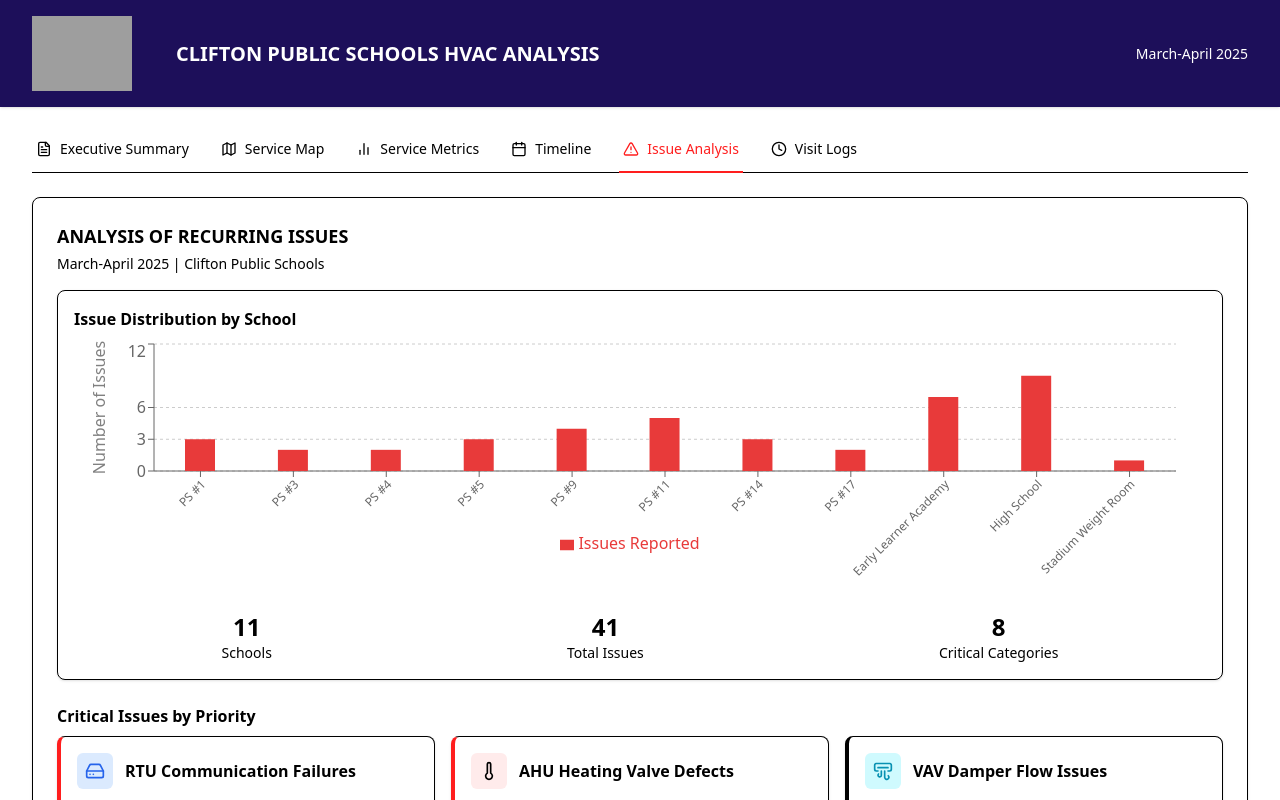
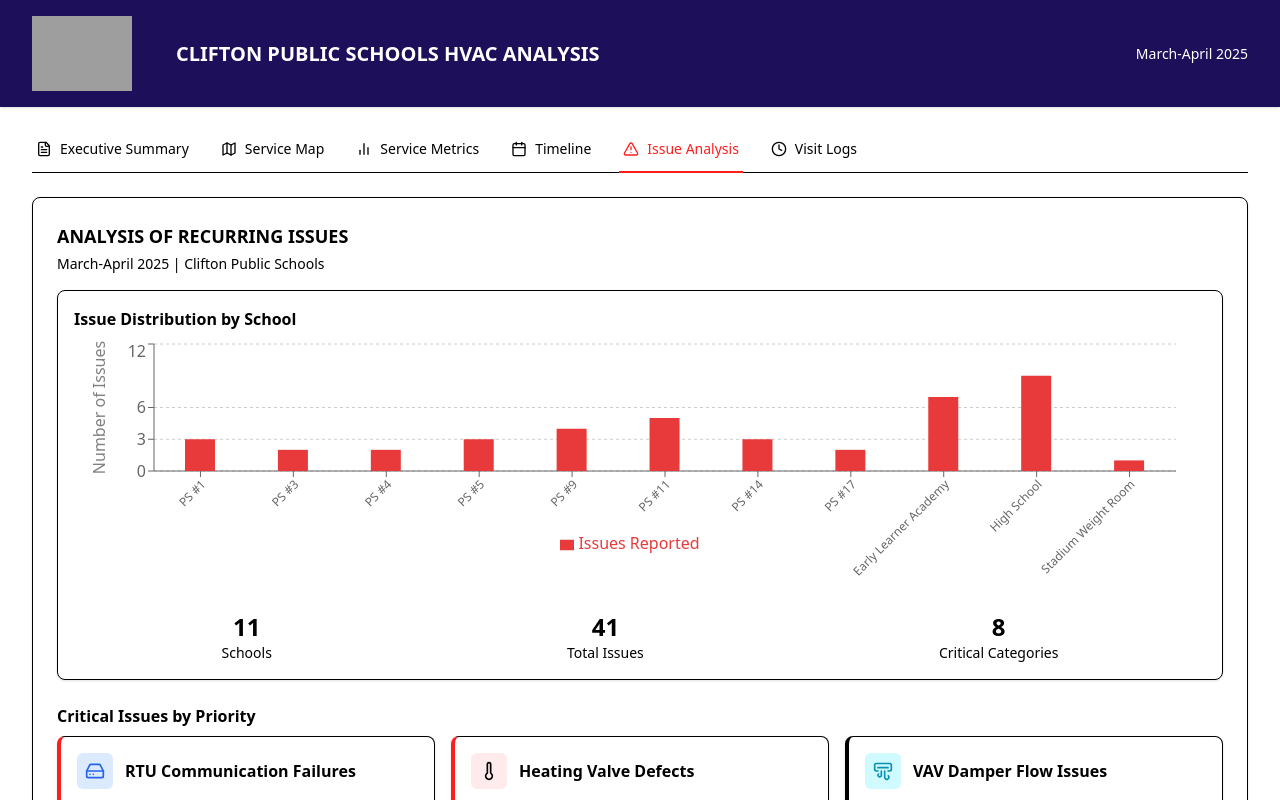
Before and after one commit to Cnoccir/ame-hvac-report, a Next.js app: page / in a window 1280 px wide. Both pictures are taken after a click on the button "Issue Analysis". Shown: the top 800 px of the page. Built offline with nearby package versions, Linux system fonts and the light colour scheme; grey boxes are pictures that could not be loaded.

Commit message:
Renamed issues to be more general, removing AHU prefixes

```diff
--- a/components/EnhancedMapView.js
+++ b/components/EnhancedMapView.js
@@ -5,17 +5,17 @@ import { SERVICE_REPORTS } from '../utils/linkConfig';
 
 // Common issue types found at schools
 const commonIssues = {
-  1: ["Freeze Stat Problems", "AHU Fan Failures"], // High School
+  1: ["Freeze Stat Problems", "Fan Failures"], // High School
   2: ["Filter Maintenance"], // Stadium Weight Room
   3: ["RTU Communication Failures", "Daikin VRV/VRF Integration"], // PS #1
   4: ["Daikin VRV/VRF Integration"], // PS #3
   5: ["Freeze Stat Problems", "Manual System Overrides"], // PS #4
   6: ["Manual System Overrides"], // PS #5
   7: ["Daikin VRV/VRF Integration", "Manual System Overrides"], // PS #9
-  8: ["AHU Heating Valve Defects", "JACE System Management", "Manual System Overrides"], // PS #11
-  9: ["AHU Heating Valve Defects", "Daikin VRV/VRF Integration"], // PS #14
+  8: ["Heating Valve Defects", "JACE System Management", "Manual System Overrides"], // PS #11
+  9: ["Heating Valve Defects", "Daikin VRV/VRF Integration"], // PS #14
   10: ["RTU Communication Failures"], // PS #17
-  11: ["AHU Heating Valve Defects", "VAV Damper Flow Issues", "AHU Fan Failures"] // ELA
+  11: ["Heating Valve Defects", "VAV Damper Flow Issues", "Fan Failures"] // ELA
 };
 
 // Recent visits data for each school (up to 2 most recent visits)
--- a/components/IssueAnalysis/IssueAnalysis.js
+++ b/components/IssueAnalysis/IssueAnalysis.js
@@ -57,7 +57,7 @@ const criticalIssues = [
   },
   {
     id: 2,
-    title: 'AHU Heating Valve Defects',
+    title: 'Heating Valve Defects',
     priority: 'High',
     frequency: '36%',
     schools: 4,
@@ -83,7 +83,7 @@ const criticalIssues = [
   },
   {
     id: 4,
-    title: 'AHU Fan Failures',
+    title: 'Fan Failures',
     priority: 'High',
     frequency: '36%',
     schools: 4,
--- a/pages/index.js
+++ b/pages/index.js
@@ -192,7 +192,7 @@ const issueData = [
   },
   {
     id: 2,
-    name: "AHU Heating Valve Defects",
+    name: "Heating Valve Defects",
     priority: "High",
     frequency: "36%",
     schools: 4,
@@ -210,7 +210,7 @@ const issueData = [
   },
   {
     id: 4,
-    name: "AHU Fan Failures",
+    name: "Fan Failures",
     priority: "High",
     frequency: "36%",
     schools: 4,
@@ -1032,7 +1032,7 @@ const ExecutiveSummaryView = () => {
             <li><strong>RTU Communication Failures</strong> affecting ventilation and temperature control at multiple schools, most notably PS #17 where RTU-7 failure impacts 23 VAV boxes</li>
             <li><strong>Recurring freeze stat issues</strong>, particularly at Clifton High School, with triggers at abnormally high temperatures (up to 58°F)</li>
             <li><strong>Building Automation System (JACE) challenges</strong> requiring regular intervention and optimization (100% CPU usage at PS #11)</li>
-            <li><strong>AHU Heating Valve Defects</strong> causing temperature control issues, especially at Early Learner Academy</li>
+            <li><strong>Heating Valve Defects</strong> causing temperature control issues, especially at Early Learner Academy</li>
             <li><strong>Daikin VRV/VRF integration gaps</strong> at multiple schools preventing full BMS functionality</li>
             <li><strong>Manual system overrides</strong> by staff affecting system performance at 7 schools (64% of facilities)</li>
             <li><strong>VAV damper flow issues</strong> causing airflow problems despite dampers at 100% position</li>
@@ -1138,7 +1138,7 @@ const ExecutiveSummaryView = () => {
               </tr>
               <tr className="bg-white">
                 <td className="px-6 py-4 whitespace-nowrap text-sm font-medium text-black">
-                  AHU Heating Valve Defects
+                  Heating Valve Defects
                 </td>
                 <td className="px-6 py-4 whitespace-nowrap text-sm text-gray-800">
                   <span className="text-xs px-2 py-1 rounded font-medium bg-red-100 text-red-800">
```
